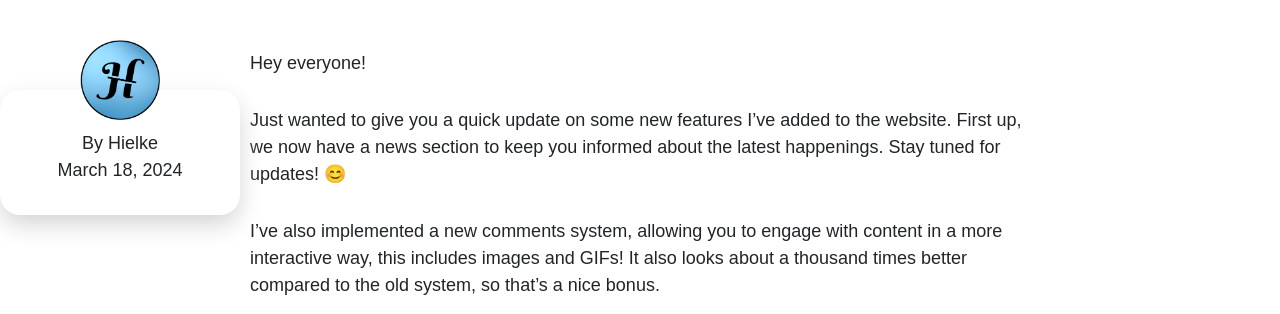
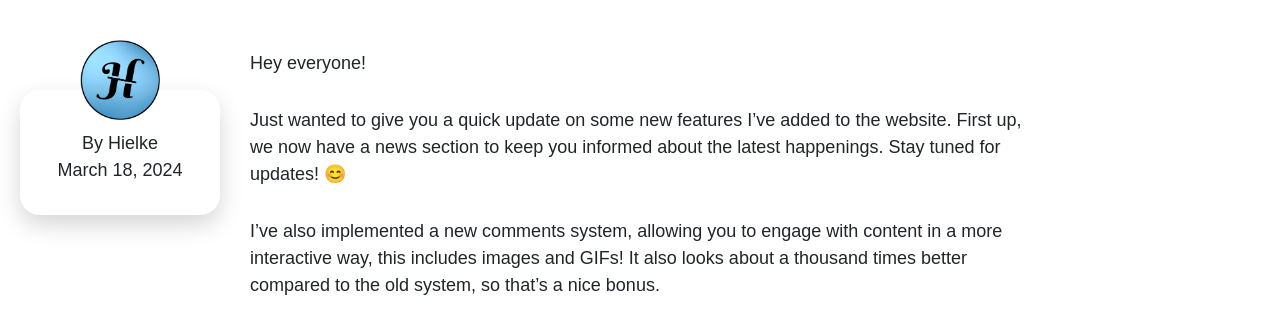
Before and after one commit to HielkeMaps/hielkemaps.github.io, a Jekyll site: the page built from _posts/2024-03-18-hello-news.md, in a window 1280 px wide. Shown: the part 547-861 px from the top of the page. Built offline with Jekyll 4.4.1, drawn with Linux system fonts in a browser that asks for light colours; a script that is not in the unit is left out.

Commit message:
Update post.css

```diff
--- a/assets/css/custom/post.css
+++ b/assets/css/custom/post.css
@@ -15,7 +15,7 @@
 }
 
 .side-div{
-    width: 400px;
+    width: 25%;
 }
 
 .left-div {
@@ -58,5 +58,7 @@
 
     .author-box {
         margin-top: 80px;
+        margin-left: 20px;
+        margin-right: 20px;
     }
 }
```
